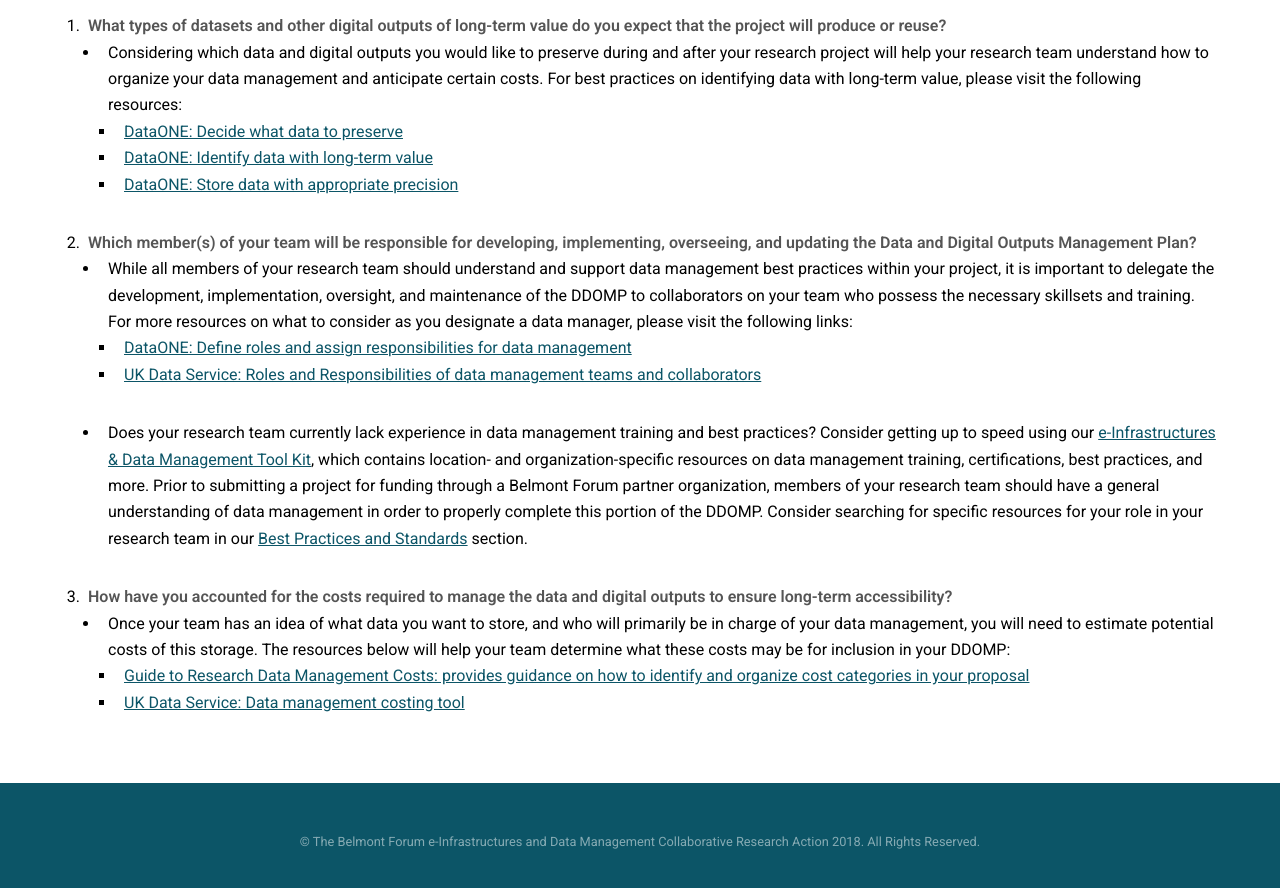
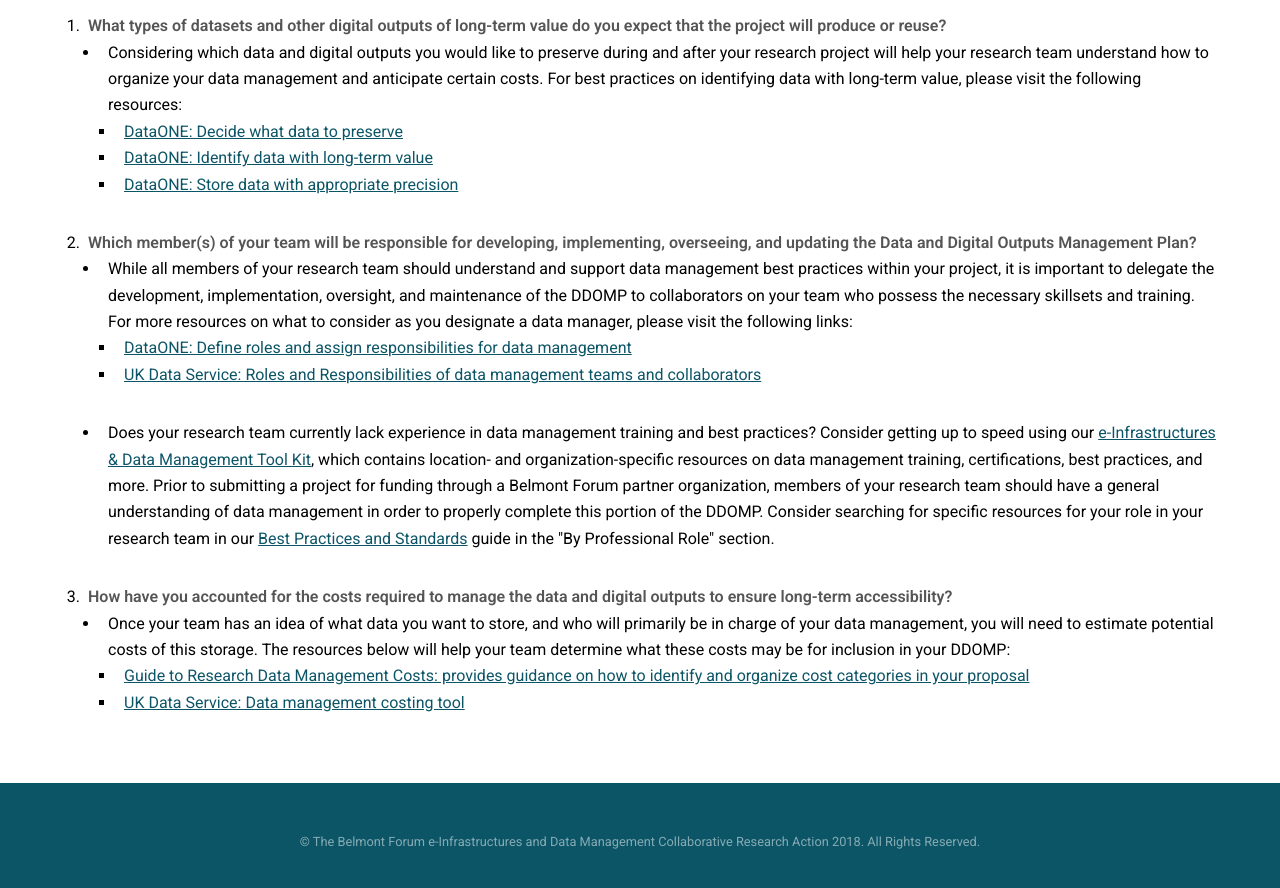
Before and after one commit to bfe-inf/toolkit, a Jekyll site: the page built from ddomp-preproposal.html, in a window 1280 px wide and 900 px high, scrolled down 743 px. Shown: the top 888 px of the window. Built offline with Jekyll 4.4.1, drawn with Linux system fonts in a browser that asks for light colours.

Commit message:
Update ddomp-preproposal.html

```diff
--- a/ddomp-preproposal.html
+++ b/ddomp-preproposal.html
@@ -72,7 +72,7 @@
 										<li><a href="https://www.dataone.org/best-practices/define-roles-and-assign-responsibilities-data-management" target="_blank">DataONE: Define roles and assign responsibilities for data management</a></li>
 										<li><a href="https://www.ukdataservice.ac.uk/manage-data/plan/roles-and-responsibilities" target="_blank">UK Data Service: Roles and Responsibilities of data management teams and collaborators</a></li>
 									</ul>
-								<li>Does your research team currently lack experience in data management training and best practices? Consider getting up to speed using our <a href="https://bfe-inf.github.io/tool-kit/" target="_blank">e-Infrastructures & Data Management Tool Kit</a>, which contains location- and organization-specific resources on data management training, certifications, best practices, and more. Prior to submitting a project for funding through a Belmont Forum partner organization, members of your research team should have a general understanding of data management in order to properly complete this portion of the DDOMP. Consider searching for specific resources for your role in your research team in our <a href="https://bfe-inf.github.io/toolkit/bp&s-root.html" target="_blank">Best Practices and Standards</a> section.</li>
+								<li>Does your research team currently lack experience in data management training and best practices? Consider getting up to speed using our <a href="https://bfe-inf.github.io/tool-kit/" target="_blank">e-Infrastructures & Data Management Tool Kit</a>, which contains location- and organization-specific resources on data management training, certifications, best practices, and more. Prior to submitting a project for funding through a Belmont Forum partner organization, members of your research team should have a general understanding of data management in order to properly complete this portion of the DDOMP. Consider searching for specific resources for your role in your research team in our <a href="https://bfe-inf.github.io/toolkit/bp&s-root.html" target="_blank">Best Practices and Standards</a> guide in the "By Professional Role" section.</li>
 							</ul>
 						<li><strong>How have you accounted for the costs required to manage the data and digital outputs to ensure long-term accessibility?</strong></li>
 							<ul>
```
